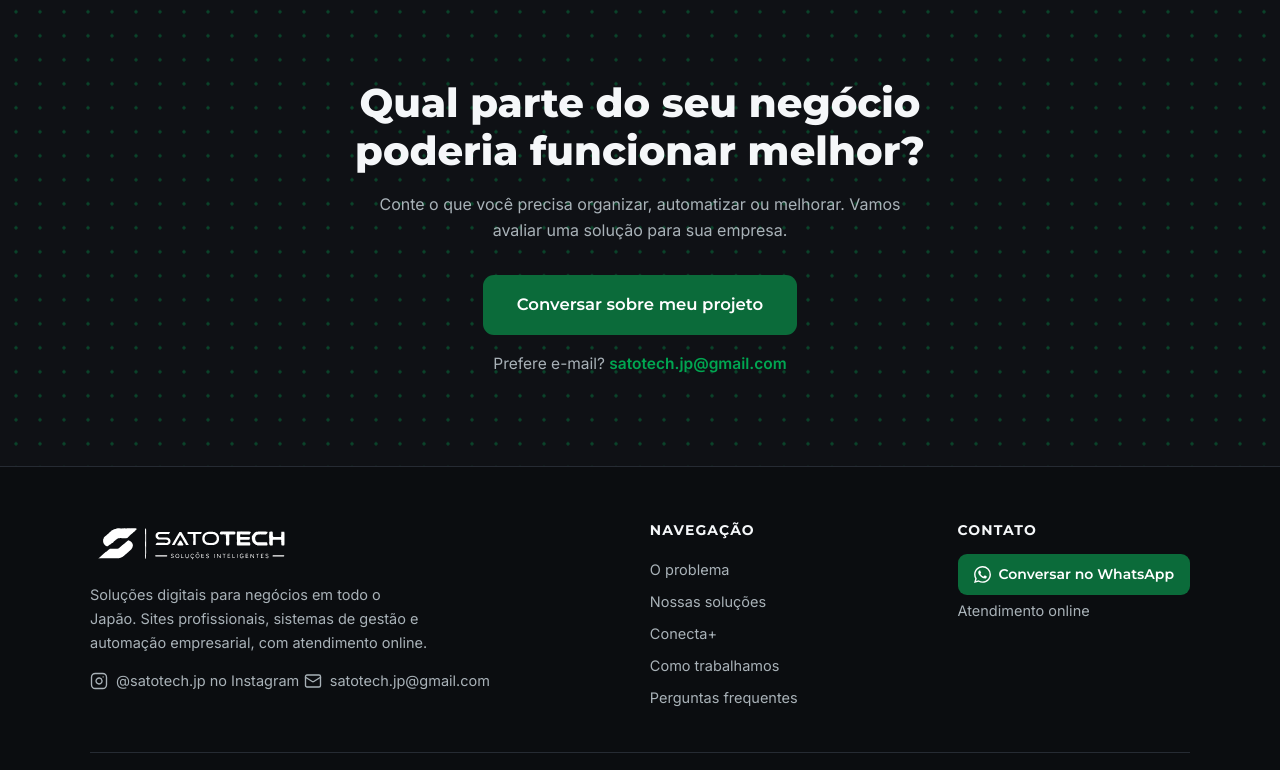
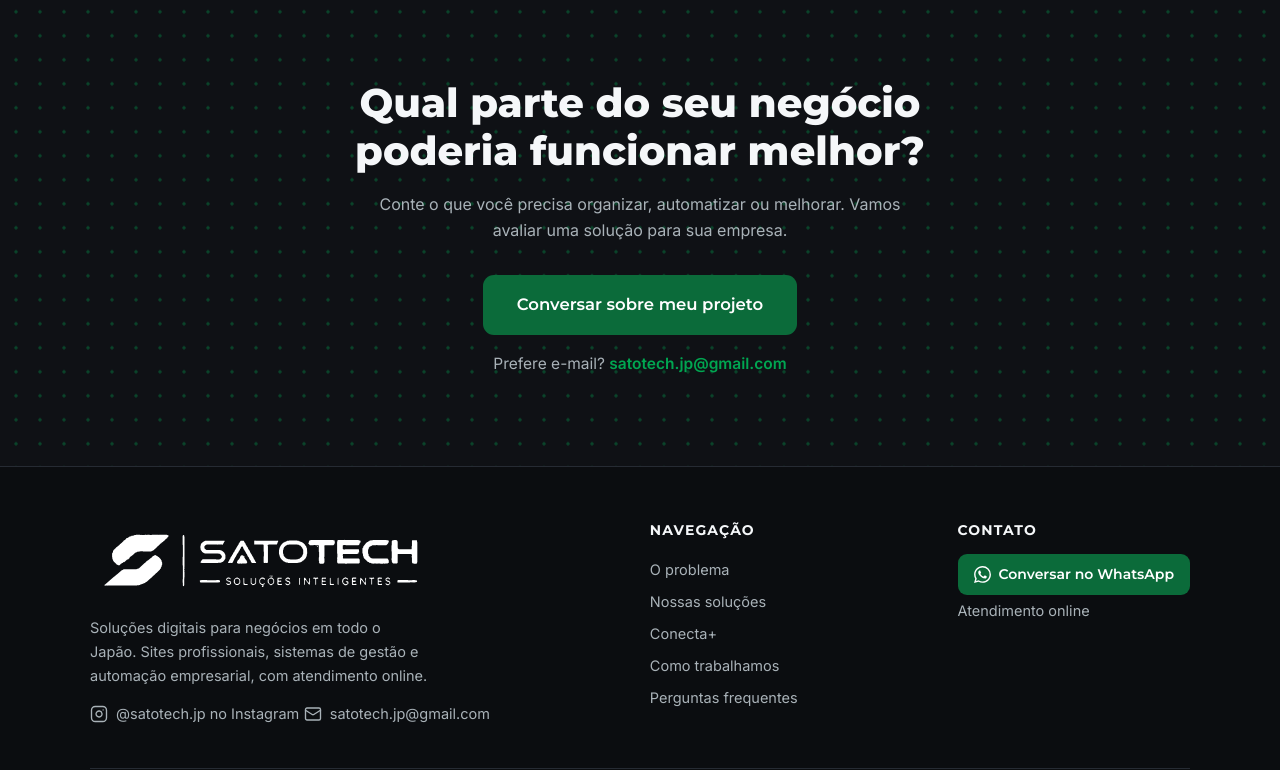
Before and after one commit to smsato80/satotech, a plain HTML site: page index.html in a window 1280 px wide. Shown: the part 4429-5199 px from the top of the page. Drawn offline with Linux system fonts and the light colour scheme.

Commit message:
Rodape: logo em largura total alinhada ao texto (340px)

```diff
--- a/index.html
+++ b/index.html
@@ -158,7 +158,7 @@ h1,h2,h3{font-family:'Montserrat','Noto Sans JP',sans-serif;line-height:1.2}
 .cta-final .btn{margin-top:32px;padding:16px 34px;font-size:16.5px}
 footer{border-top:1px solid var(--borda);background:#0B0D10;padding:52px 0 34px}
 .rodape-in{display:flex;gap:36px;flex-wrap:wrap;align-items:flex-start}
-.logo-rodape{height:48px;width:auto}
+.logo-rodape{width:100%;max-width:340px;height:auto;display:block}
 .rodape-desc{color:var(--suave);font-size:14.5px;max-width:340px;margin-top:16px}
 .rodape-col{margin-left:auto}
 .rodape-col h4{font-family:'Montserrat','Noto Sans JP',sans-serif;font-size:14px;letter-spacing:.08em;text-transform:uppercase;color:var(--claro);margin-bottom:12px}
```
